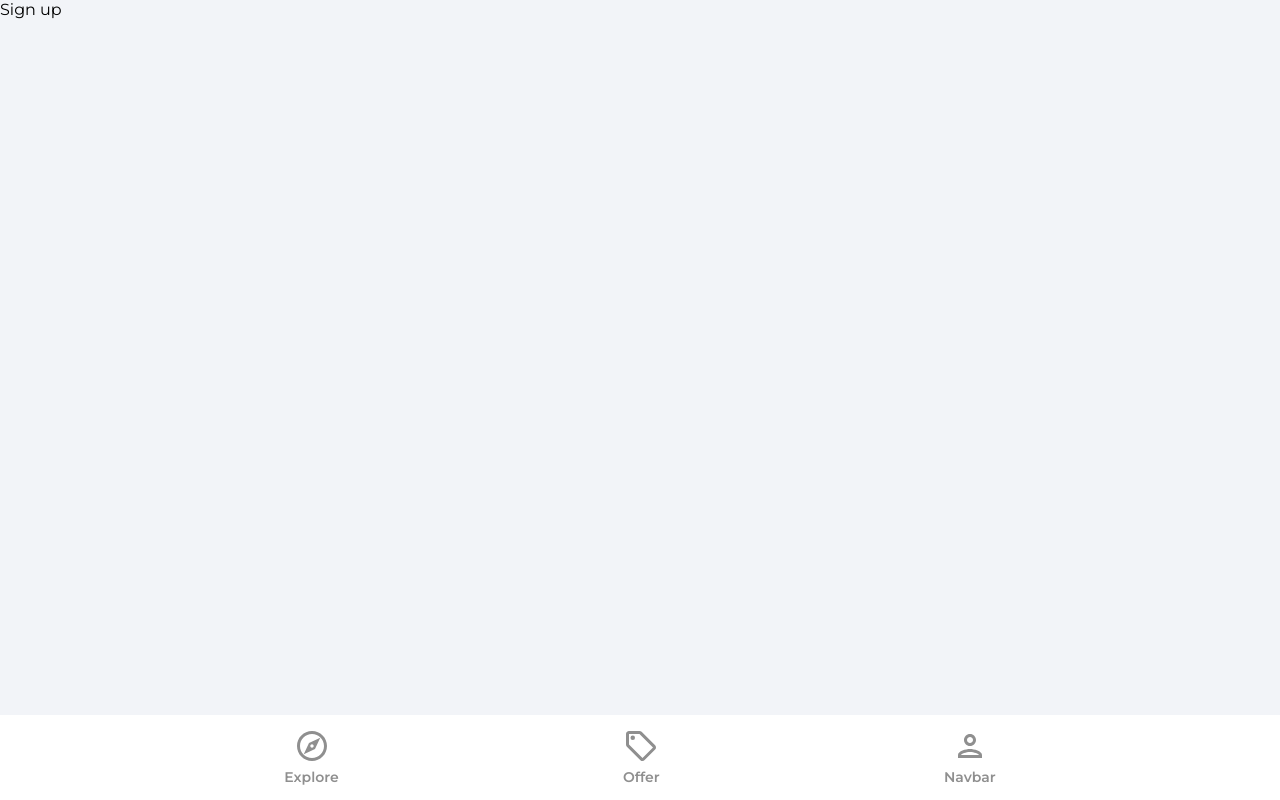
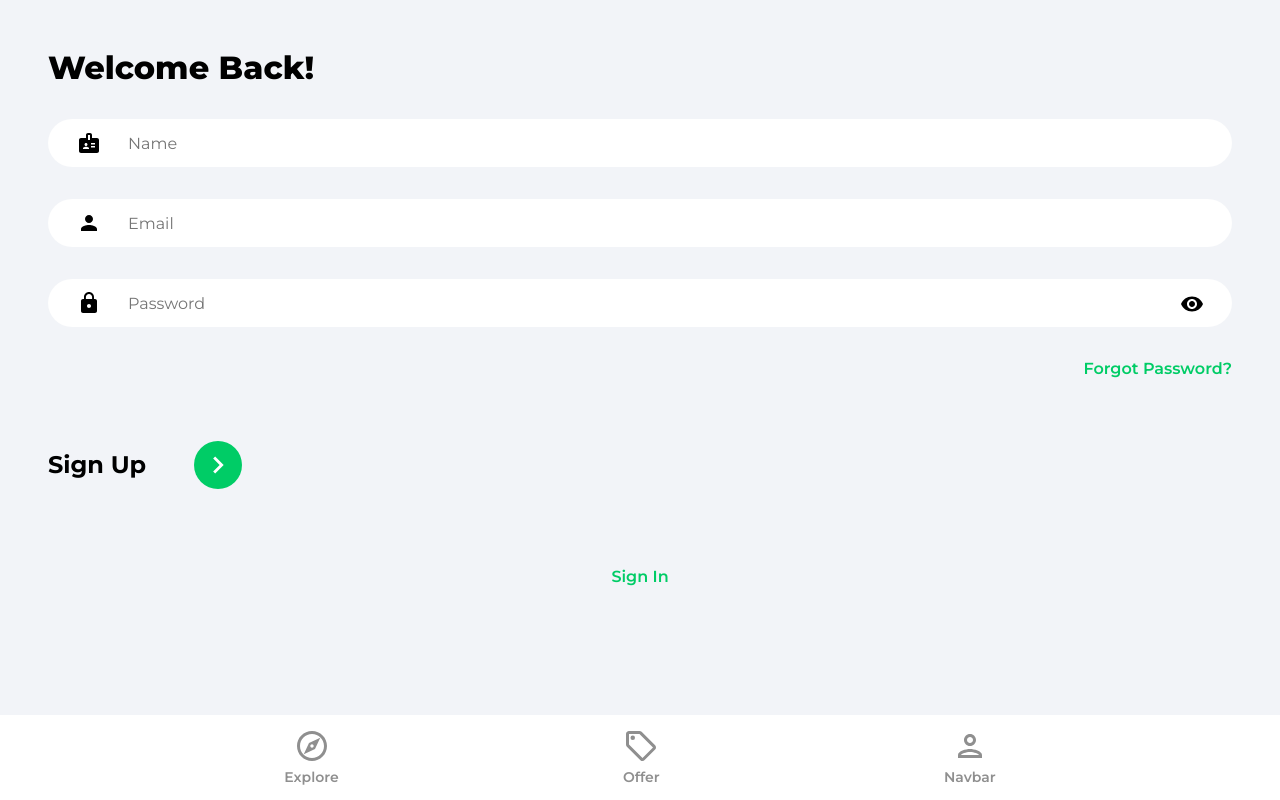
Before and after one commit to Munkiestar/House-Marketplace-Project, a React (Create React App) app: page /sign-up in a window 1280 px wide. Built offline with nearby package versions, Linux system fonts and the light colour scheme.

Commit message:
add/firebase authentication-sign up (#3)
* add: sign in and up form pages

* register i.e. add  user to firestore

* add user - sign up - to firestore database

```diff
--- a/src/App.js
+++ b/src/App.js
@@ -15,7 +15,7 @@
         <Routes>
           <Route path="/" element={<Explore />} />
           <Route path="/offers" element={<Offers />} />
-          <Route path="/profile" element={<Profile />} />
+          <Route path="/profile" element={<SignIn />} />
           <Route path="/sign-in" element={<SignIn />} />
           <Route path="/sign-up" element={<SignUp />} />
           <Route path="/forgot-password" element={<ForgotPassword />} />
--- a/src/pages/SignIn.js
+++ b/src/pages/SignIn.js
@@ -1,5 +1,79 @@
+import { useState } from "react";
+import { Link, useNavigate } from "react-router-dom";
+import { ReactComponent as ArrowRightIcon } from "../assets/svg/keyboardArrowRightIcon.svg";
+import visibilityIcon from "../assets/svg/visibilityIcon.svg";
+
 function SignIn(props) {
-  return <div>Sign In</div>;
+  const [showPass, setShowPass] = useState(false);
+  const [formData, setFormData] = useState({
+    email: "",
+    password: "",
+  });
+  const { email, password } = formData;
+  const navigate = useNavigate();
+
+  const handleOnChange = (e) => {
+    setFormData((prevState) => ({
+      ...prevState,
+      [e.target.name]: e.target.value,
+    }));
+  };
+
+  return (
+    <div className="pageContainer">
+      <header>
+        <p className="pageHeader">Welcome Back!</p>
+      </header>
+
+      <form>
+        <input
+          type="email"
+          name="email"
+          id="email"
+          value={email}
+          className="emailInput"
+          placeholder="Email"
+          onChange={handleOnChange}
+        />
+
+        <div className="passwordInputDiv">
+          <input
+            type={showPass ? "text" : "password"}
+            className="passwordInput"
+            placeholder="Password"
+            value={password}
+            name="password"
+            id="password"
+            onChange={handleOnChange}
+          />
+
+          <img
+            src={visibilityIcon}
+            alt="show password"
+            className="showPassword"
+            onClick={() => setShowPass(!showPass)}
+          />
+        </div>
+
+        <Link to="/forgot-password" className="forgotPasswordLink">
+          Forgot Password?
+        </Link>
+
+        <div className="signInBar">
+          <p className="signInText">Sign In</p>
+          <button className="signInButton">
+            <ArrowRightIcon fill="#fff" width="34px" height="34px" />
+          </button>
+        </div>
+      </form>
+
+      {/*  Google OAuth  */}
+
+      <Link to="/sign-up" className="registerLink">
+        Sign Up
+      </Link>
+    </div>
+  );
 }
 
 export default SignIn;
--- a/src/pages/SignUp.js
+++ b/src/pages/SignUp.js
@@ -1,5 +1,133 @@
+import { useState } from "react";
+import { Link, useNavigate } from "react-router-dom";
+import { ReactComponent as ArrowRightIcon } from "../assets/svg/keyboardArrowRightIcon.svg";
+import visibilityIcon from "../assets/svg/visibilityIcon.svg";
+import {
+  getAuth,
+  createUserWithEmailAndPassword,
+  updateProfile,
+} from "firebase/auth";
+import { doc, setDoc, serverTimestamp } from "firebase/firestore";
+
+import { db } from "../firebase.config";
+
 function SignUp(props) {
-  return <div>Sign up</div>;
+  const [showPass, setShowPass] = useState(false);
+  const [formData, setFormData] = useState({
+    name: "",
+    email: "",
+    password: "",
+  });
+  const { name, email, password } = formData;
+  const navigate = useNavigate();
+
+  const handleOnChange = (e) => {
+    setFormData((prevState) => ({
+      ...prevState,
+      [e.target.name]: e.target.value,
+    }));
+  };
+
+  const handleFormSubmit = async (e) => {
+    e.preventDefault();
+
+    try {
+      const auth = getAuth();
+
+      // here we register user
+      const userCredential = await createUserWithEmailAndPassword(
+        auth,
+        email,
+        password
+      );
+
+      const user = userCredential.user;
+      await updateProfile(auth.currentUser, {
+        displayName: name,
+      });
+
+      // copy of name, email, password data
+      // with `delete` we remove password from the object
+      // adding timestamp
+      const formDataCopy = { ...formData };
+      delete formDataCopy.password;
+      formDataCopy.timestamp = serverTimestamp();
+
+      // sending data to firestore database to users collection
+      await setDoc(doc(db, "users", user.uid), formDataCopy);
+
+      // redirecting
+      navigate("/");
+    } catch (err) {
+      console.log("Error: ", err);
+    }
+  };
+
+  return (
+    <div className="pageContainer">
+      <header>
+        <p className="pageHeader">Welcome Back!</p>
+      </header>
+
+      <form onSubmit={handleFormSubmit}>
+        <input
+          type="text"
+          name="name"
+          id="name"
+          value={name}
+          className="nameInput"
+          placeholder="Name"
+          onChange={handleOnChange}
+        />
+
+        <input
+          type="email"
+          name="email"
+          id="email"
+          value={email}
+          className="emailInput"
+          placeholder="Email"
+          onChange={handleOnChange}
+        />
+
+        <div className="passwordInputDiv">
+          <input
+            type={showPass ? "text" : "password"}
+            className="passwordInput"
+            placeholder="Password"
+            value={password}
+            name="password"
+            id="password"
+            onChange={handleOnChange}
+          />
+
+          <img
+            src={visibilityIcon}
+            alt="show password"
+            className="showPassword"
+            onClick={() => setShowPass(!showPass)}
+          />
+        </div>
+
+        <Link to="/forgot-password" className="forgotPasswordLink">
+          Forgot Password?
+        </Link>
+
+        <div className="signUpBar">
+          <p className="signUpText">Sign Up</p>
+          <button className="signUpButton">
+            <ArrowRightIcon fill="#fff" width="34px" height="34px" />
+          </button>
+        </div>
+      </form>
+
+      {/*  Google OAuth  */}
+
+      <Link to="/sign-in" className="registerLink">
+        Sign In
+      </Link>
+    </div>
+  );
 }
 
 export default SignUp;
```
